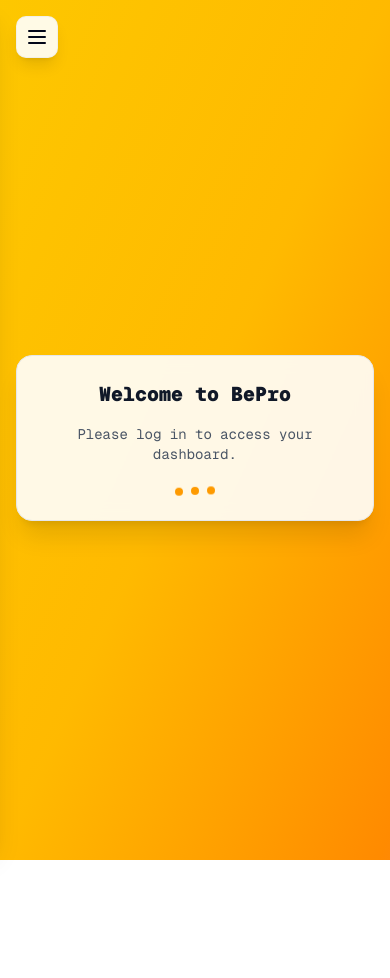
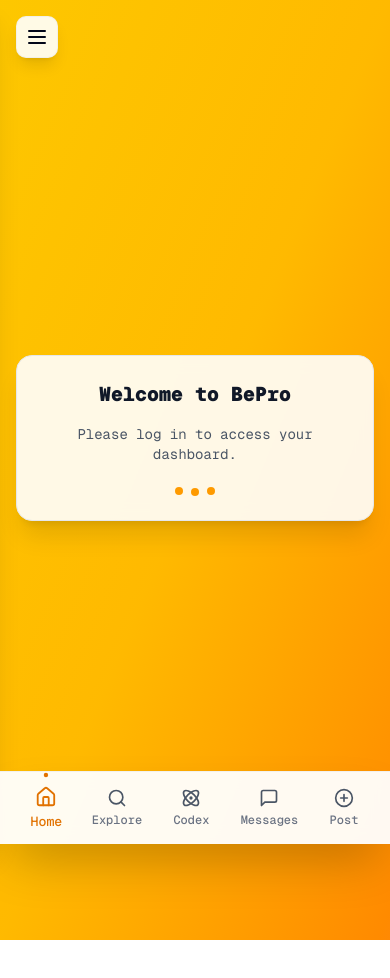
Before and after one commit to narensen/BePro, a Next.js app: page /home in a window 390 px wide. Shown: the top 978 px of the page. Before the commit the page ends 860 px from the top, so only its background shows below. Built offline with nearby package versions, Linux system fonts and the light colour scheme.

Commit message:
Fix Sidebar Layering, Transitions, and Add Mobile Bottom Navigation

```diff
--- a/src/app/[username]/page.js
+++ b/src/app/[username]/page.js
@@ -153,7 +153,7 @@ export default function ProfilePage({ params }) {
       <SideBar onCollapseChange={setIsCollapsed} />
 
       {/* Main Content */}
-      <div className={`transition-all duration-300 min-h-screen ${isCollapsed ? 'lg:ml-20' : 'lg:ml-72'}`}>
+      <div className={`transition-all duration-500 ease-in-out min-h-screen pb-20 lg:pb-0 ${isCollapsed ? 'lg:ml-20' : 'lg:ml-72'}`}>
         {/* Content Container */}
         <div className="px-3 lg:px-8 py-4 lg:py-12 mt-16 lg:mt-0">
           <div className="max-w-4xl mx-auto">
--- a/src/app/codex/page.js
+++ b/src/app/codex/page.js
@@ -58,7 +58,7 @@ export default function Codex() {
       <SideBar onCollapseChange={setIsCollapsed} />
 
       {/* Main Content - Mobile Optimized */}
-      <div className={`transition-all duration-300 min-h-screen ${isCollapsed ? 'lg:ml-20' : 'lg:ml-72'}`}>
+      <div className={`transition-all duration-500 ease-in-out min-h-screen pb-20 lg:pb-0 ${isCollapsed ? 'lg:ml-20' : 'lg:ml-72'}`}>
         {/* Mobile Header */}
         <div className="sticky top-0 z-30 bg-white/90 backdrop-blur-sm border-b border-gray-200/50 p-3 lg:p-6 mt-16 lg:mt-0">
           <div className="text-center lg:text-left">
--- a/src/app/components/SideBar.jsx
+++ b/src/app/components/SideBar.jsx
@@ -117,8 +117,18 @@ export default function SideBar({ onCollapseChange }) {
     };
   }, [username]); // Re-run this effect if the username changes
 
-  // Notify parent component when collapse state changes
   useEffect(() => {
+    // Persist collapse state in localStorage
+    const savedCollapseState = localStorage.getItem('sidebar-collapsed');
+    if (savedCollapseState !== null) {
+      setIsCollapsed(JSON.parse(savedCollapseState));
+    }
+  }, []);
+
+  useEffect(() => {
+    // Save collapse state to localStorage
+    localStorage.setItem('sidebar-collapsed', JSON.stringify(isCollapsed));
+    // Notify parent component when collapse state changes
     if (onCollapseChange) {
       onCollapseChange(isCollapsed);
     }
@@ -137,12 +147,20 @@ export default function SideBar({ onCollapseChange }) {
     { name: 'Profile', icon: User, href: `/${username}` },
   ];
 
+  const handleToggleCollapse = () => {
+    setIsCollapsed(!isCollapsed);
+  };
+
+  const handleMobileNavClick = (href) => {
+    router.push(href);
+    setIsMobileOpen(false);
+  };
   return (
     <>
       {/* Mobile Menu Button */}
       <button
         onClick={() => setIsMobileOpen(!isMobileOpen)}
-        className="lg:hidden fixed top-4 left-4 z-50 p-2 bg-white/90 backdrop-blur-sm rounded-lg shadow-lg border border-gray-200/50"
+        className="lg:hidden fixed top-4 left-4 z-[100] p-2 bg-white/90 backdrop-blur-sm rounded-lg shadow-lg border border-gray-200/50 transition-all duration-300 hover:scale-105"
       >
         {isMobileOpen ? <X size={24} /> : <Menu size={24} />}
       </button>
@@ -160,14 +178,14 @@ export default function SideBar({ onCollapseChange }) {
         h-screen font-mono bg-white/90 backdrop-blur-sm border-r border-gray-200/50 shadow-xl flex flex-col fixed z-40
         ${isCollapsed ? 'w-20' : 'w-72'}
         ${isMobileOpen ? 'fixed left-0 top-0' : 'fixed left-0 top-0 -translate-x-full lg:translate-x-0'}
-        transition-all duration-300 ease-in-out
+        transition-all duration-500 ease-in-out
       `}>
         {/* Toggle Button - Desktop Only */}
         <button
-          onClick={() => setIsCollapsed(!isCollapsed)}
-          className="hidden lg:flex absolute -right-3 top-6 w-6 h-6 bg-white border border-gray-200 rounded-full items-center justify-center shadow-md hover:shadow-lg transition-all duration-300 z-[60] hover:scale-110"
+          onClick={handleToggleCollapse}
+          className="hidden lg:flex absolute -right-3 top-6 w-6 h-6 bg-white border border-gray-200 rounded-full items-center justify-center shadow-md hover:shadow-lg transition-all duration-500 z-[80] hover:scale-110"
         >
-          <div className={`w-2 h-2 border-r-2 border-b-2 border-gray-600 transform transition-transform duration-300 ${isCollapsed ? 'rotate-45' : '-rotate-135'}`} />
+          <div className={`w-2 h-2 border-r-2 border-b-2 border-gray-600 transform transition-transform duration-500 ${isCollapsed ? 'rotate-45' : '-rotate-135'}`} />
         </button>
 
       <div className="p-6 border-b border-gray-200/30">
@@ -260,7 +278,7 @@ export default function SideBar({ onCollapseChange }) {
                         className={`absolute inset-0 rounded-3xl bg-gradient-to-r from-amber-400 to-yellow-400 shadow-md ${
                           isCollapsed ? 'rounded-xl' : ''
                         }`}
-                        transition={{ type: 'spring', stiffness: 500, damping: 30 }}
+                        transition={{ type: 'spring', stiffness: 400, damping: 35, duration: 0.6 }}
                       />
                     )}
                     <div
@@ -332,7 +350,7 @@ export default function SideBar({ onCollapseChange }) {
                         className={`absolute inset-0 rounded-3xl bg-gradient-to-r from-amber-400 to-yellow-400 shadow-md ${
                           isCollapsed ? 'rounded-xl' : ''
                         }`}
-                        transition={{ type: 'spring', stiffness: 500, damping: 30 }}
+                        transition={{ type: 'spring', stiffness: 400, damping: 35, duration: 0.6 }}
                       />
                     )}
                     {content}
@@ -355,6 +373,48 @@ export default function SideBar({ onCollapseChange }) {
         </>
       )}
     </div>
+
+     {/* Mobile Bottom Navigation Bar */}
+     <div className="lg:hidden fixed bottom-0 left-0 right-0 z-[90] bg-white/95 backdrop-blur-sm border-t border-gray-200/50 shadow-2xl">
+       <div className="flex items-center justify-around py-2 px-4">
+         {navItems.slice(0, 5).map((item) => {
+           const isActive = pathname === item.href;
+           const Icon = item.icon;
+           return (
+             <button
+               key={item.name}
+               onClick={() => handleMobileNavClick(item.href)}
+               className={`flex flex-col items-center justify-center p-2 rounded-xl transition-all duration-300 relative ${
+                 isActive
+                   ? 'text-amber-600 scale-110'
+                   : 'text-gray-600 hover:text-gray-800 active:scale-95'
+               }`}
+             >
+               <div className="relative">
+                 <Icon size={20} />
+                 {item.name === 'Messages' && unreadCount > 0 && (
+                   <span className="absolute -top-2 -right-2 flex items-center justify-center bg-red-500 text-white text-xs font-bold rounded-full h-4 w-4">
+                     {unreadCount > 9 ? '9+' : unreadCount}
+                   </span>
+                 )}
+               </div>
+               <span className={`text-xs mt-1 font-medium transition-all duration-300 ${
+                 isActive ? 'text-amber-600' : 'text-gray-500'
+               }`}>
+                 {item.name === 'Dashboard' ? 'Home' : item.name}
+               </span>
+               {isActive && (
+                 <motion.div
+                   layoutId="mobile-active-indicator"
+                   className="absolute -top-1 left-1/2 transform -translate-x-1/2 w-1 h-1 bg-amber-600 rounded-full"
+                   transition={{ type: 'spring', stiffness: 400, damping: 30 }}
+                 />
+               )}
+             </button>
+           );
+         })}
+       </div>
+     </div>
     </>
   );
 }
--- a/src/app/globals.css
+++ b/src/app/globals.css
@@ -127,5 +127,26 @@ html {
   }
   body {
     @apply bg-background text-foreground;
+    /* Add padding bottom for mobile bottom navigation */
+    padding-bottom: env(safe-area-inset-bottom);
   }
+
+  /* Mobile bottom navigation spacing */
+  @media (max-width: 1023px) {
+    body {
+      padding-bottom: calc(80px + env(safe-area-inset-bottom));
+    }
+  }
+
+  /* Smooth transitions for all interactive elements */
+  .transition-smooth {
+    transition: all 0.5s cubic-bezier(0.4, 0, 0.2, 1);
+  }
+
+  /* Enhanced z-index management */
+  .z-sidebar-mobile-btn { z-index: 100; }
+  .z-sidebar-overlay { z-index: 60; }
+  .z-sidebar-desktop { z-index: 70; }
+  .z-sidebar-toggle { z-index: 80; }
+  .z-bottom-nav { z-index: 90; }
 }
--- a/src/app/home/explore/page.js
+++ b/src/app/home/explore/page.js
@@ -219,7 +219,7 @@ export default function Explore() {
       <SideBar onCollapseChange={setIsCollapsed} />
 
       {/* Main Content - Mobile First */}
-      <div className={`transition-all duration-300 min-h-screen ${isCollapsed ? 'lg:ml-20' : 'lg:ml-72'}`}>
+      <div className={`transition-all duration-500 ease-in-out min-h-screen pb-20 lg:pb-0 ${isCollapsed ? 'lg:ml-20' : 'lg:ml-72'}`}>
         {/* Mobile Header */}
         <div className="sticky top-0 z-30 bg-white/90 backdrop-blur-sm border-b border-gray-200/50 p-3 lg:p-4 mt-16 lg:mt-0">
           <div className="flex items-center justify-between">
--- a/src/app/home/page.js
+++ b/src/app/home/page.js
@@ -34,7 +34,7 @@ export default function Home() {
       {/* Mobile Sidebar */}
       <SideBar user={user} username={username} onSignOut={handleSignOut} onCollapseChange={setIsCollapsed} />
 
-      <div className={`transition-all duration-300 ${isCollapsed ? 'lg:ml-20' : 'lg:ml-72'}`}>
+      <div className={`transition-all duration-500 ease-in-out pb-20 lg:pb-0 ${isCollapsed ? 'lg:ml-20' : 'lg:ml-72'}`}>
         <header className="sticky top-0 z-30 border-gray-200/50 p-4 lg:pt-4 mt-16 lg:mt-0">
           <div className="flex justify-end max-w-6xl">
             <div className="flex items-end">
--- a/src/app/home/post/page.js
+++ b/src/app/home/post/page.js
@@ -167,7 +167,7 @@ export default function CreatePost() {
       <SideBar onCollapseChange={setIsCollapsed} />
 
       {/* Main Content - Mobile Optimized */}
-      <div className={`transition-all duration-300 min-h-screen ${isCollapsed ? 'lg:ml-20' : 'lg:ml-72'}`}>
+      <div className={`transition-all duration-500 ease-in-out min-h-screen pb-20 lg:pb-0 ${isCollapsed ? 'lg:ml-20' : 'lg:ml-72'}`}>
         {/* Mobile Header */}
         <div className="sticky top-0 z-30 bg-white/90 backdrop-blur-sm border-b border-gray-200/50 p-3 lg:p-6 mt-16 lg:mt-0">
           <div className="text-center">
--- a/src/app/message/page.js
+++ b/src/app/message/page.js
@@ -461,7 +461,7 @@ export default function MessagesPage() {
       {/* Mobile-First Sidebar */}
       <SideBar onCollapseChange={setIsCollapsed} />
 
-      <div className={`h-screen flex overflow-hidden transition-all duration-300 ${isCollapsed ? 'lg:pl-20' : 'lg:pl-72'}`}>
+      <div className={`h-screen flex overflow-hidden transition-all duration-500 ease-in-out pb-20 lg:pb-0 ${isCollapsed ? 'lg:pl-20' : 'lg:pl-72'}`}>
         {/* Mobile: Show either conversations list OR chat */}
         {/* Desktop: Show both side by side */}
 
--- a/src/app/settings/page.js
+++ b/src/app/settings/page.js
@@ -388,7 +388,7 @@ export default function SettingsPage() {
       <SideBar onCollapseChange={setIsCollapsed} />
 
       {/* Main Content */}
-      <div className={`transition-all duration-300 min-h-screen ${isCollapsed ? 'lg:ml-20' : 'lg:ml-72'}`}>
+      <div className={`transition-all duration-500 ease-in-out min-h-screen pb-20 lg:pb-0 ${isCollapsed ? 'lg:ml-20' : 'lg:ml-72'}`}>
         {/* Mobile Header */}
         <div className="sticky top-0 z-30 bg-white/90 backdrop-blur-sm border-b border-gray-200/50 p-3 lg:p-6 mt-16 lg:mt-0">
           <div className="text-center lg:text-left">
```
